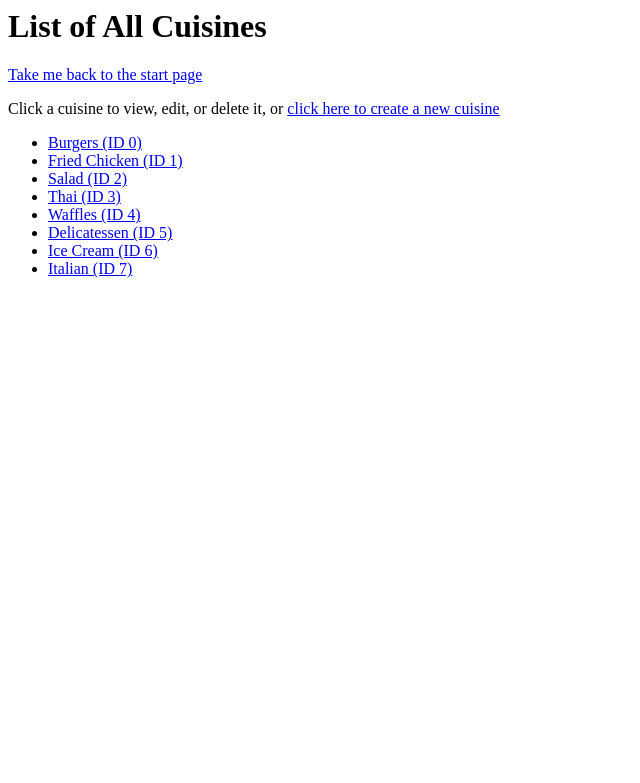
After one commit to ryanwc/ItemCatelog, a Flask app: page /cuisines/ in a window 1280 px wide. The commit adds this page. Shown: the top 783 px of the page, without its empty margins (0-640 px from the left). Run offline with Flask 2, Linux system fonts and the light colour scheme.

Commit message:
routing for cuisines and template for cuisine list

```diff
--- a/project.py
+++ b/project.py
@@ -4,21 +4,21 @@ app = Flask(__name__)
 
 from sqlalchemy import create_engine
 from sqlalchemy.orm import sessionmaker
-from database_setup import Base, Restaurant, MenuItem
+from database_setup import Base, Restaurant, BaseMenuItem, Cuisine, RestaurantMenuItem
 
 import RestaurantManager
 
 import bleach
 
 
-engine = create_engine('sqlite:///restaurantmenu.db')
+engine = create_engine('sqlite:///restaurants.db')
 Base.metadata.bind = engine
 
 DBSession = sessionmaker(bind=engine)
 session = DBSession()
 
 
-### Make an API Endpoints (for GET Requests)
+### Make a API Endpoints (for GET Requests)
 
 @app.route('/restaurants/<int:restaurant_id>/menu/JSON')
 def restaurantMenuJSON(restaurant_id):
@@ -40,6 +40,29 @@ def menuItemJSON(restaurant_id,menuItem_id):
 @app.route('/index/')
 def restaurantManagerIndex():
         return render_template("index.html")
+
+@app.route('/cuisines/')
+def cuisines():
+        cuisines = session.query(Cuisine).all()
+
+        return render_template("Cuisines.html",
+                               cuisines=cuisines)
+
+@app.route('/cuisines/add/')
+def addCuisine():
+        return "add a cuisine"
+
+@app.route('/cuisines/<int:cuisine_id>/')
+def cuisine(cuisine_id):
+        return "cuisine " + str(cuisine_id)
+
+@app.route('/cuisines/<int:cuisine_id>/edit/')
+def editCuisine(cuisine_id):
+        return "edit cuisine " + str(cuisine_id)
+
+@app.route('/cuisines/<int:cuisine_id>/delete/')
+def deleteCuisine(cuisine_id):
+        return "delete cuisine " + str(cuisine_id)
 
 @app.route('/restaurants/')
 def restaurants():
--- /dev/null
+++ b/templates/Cuisines.html
@@ -0,0 +1,43 @@
+<html>
+<body>
+	<h1 class='header'>List of All Cuisines</h1>
+
+	<p>
+		<a class='back' href="{{url_for('restaurantManagerIndex')}}">
+			Take me back to the start page
+		</a>
+	</p>
+
+	<p>
+		Click a cuisine to view, edit, or delete it, or
+		<a href="{{url_for('addCuisine')}}">
+			click here to create a new cuisine
+		</a>
+	</p>
+
+	<div class='flash'>
+	{% with messages = get_flashed_messages() %}
+		{% if messages %}
+			<ul>
+				{% for message in messages %}
+					<li><strong>{{message}}</strong></li>
+				{% endfor %}
+			</ul>
+		{% endif %}
+	{% endwith %}
+	</div>
+
+	<ul>
+	{% for c in cuisines %}
+	{% if c.id != -1: %}
+		<li class='cuisine'>
+			<a href="{{url_for('cuisine',
+							 	cuisine_id=c.id)}}">
+				{{c.name}} (ID {{c.id}})
+			</a>
+		</li>
+	{% endif %}
+	{% endfor %}
+	</ul>
+</body>
+</html>
--- a/templates/DeleteMenuItem.html
+++ b/templates/DeleteMenuItem.html
@@ -2,7 +2,9 @@
 <body>
 	<h1>Delete Menu Item</h1>
 
-	<h3>Delete item {{menuItem_id}} from restaurant {{restaurant_id}}'s menu</h3>
+	<h3>Delete item {{menuItem_id}} from restaurant
+		{{restaurant_id}}'s menu
+	</h3>
 
 	<a href="{{url_for('restaurantMenu',restaurant_id=restaurant_id)}}">
 		Cancel (return to menu)
--- a/templates/EditMenuItem.html
+++ b/templates/EditMenuItem.html
@@ -2,7 +2,9 @@
 <body>
 	<h1>Edit Menu Item</h1>
 
-	<h3>Edit item {{menuItem.id}} from restaurant {{restaurant_id}}'s menu</h3>
+	<h3>Edit item {{menuItem.id}} from restaurant
+		{{restaurant_id}}'s menu
+	</h3>
 
 	<p> NOTE: Leave a box blank if you do not wish to change its value.</p>
 
--- a/templates/index.html
+++ b/templates/index.html
@@ -11,6 +11,9 @@
 		<li><a href="{{url_for('baseMenuItems')}}">
 			View, edit, or delete base menu items</a>
 		</li>
+		<li><a href="{{url_for('cuisines')}}">
+			View, edit, or delete cuisines</a>
+		</li>
 	</ul>
 </body>
 </html>
```
Also changed, not shown: restaurantmenu.db (deleted), restaurants.db (added), 2 other files.
